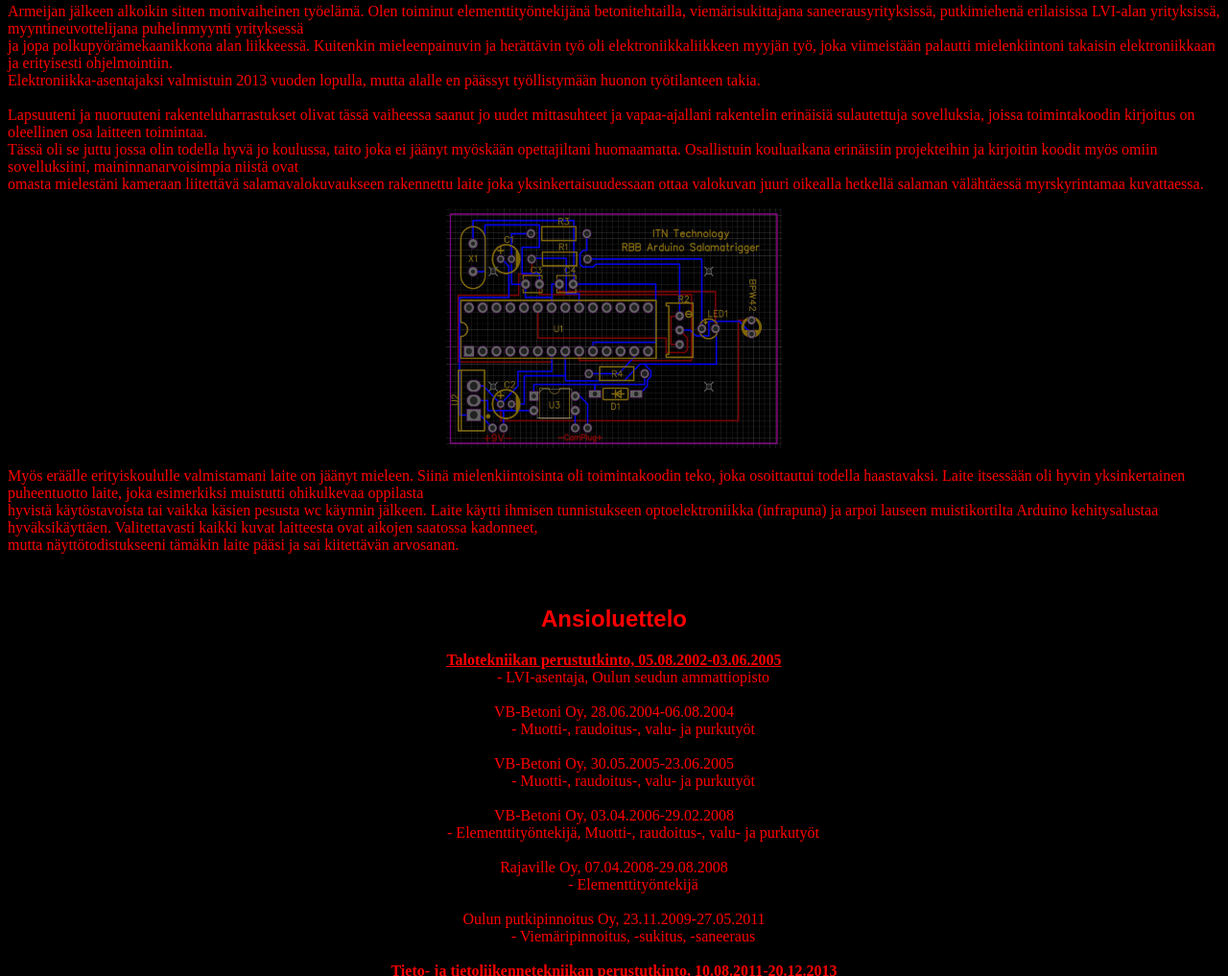
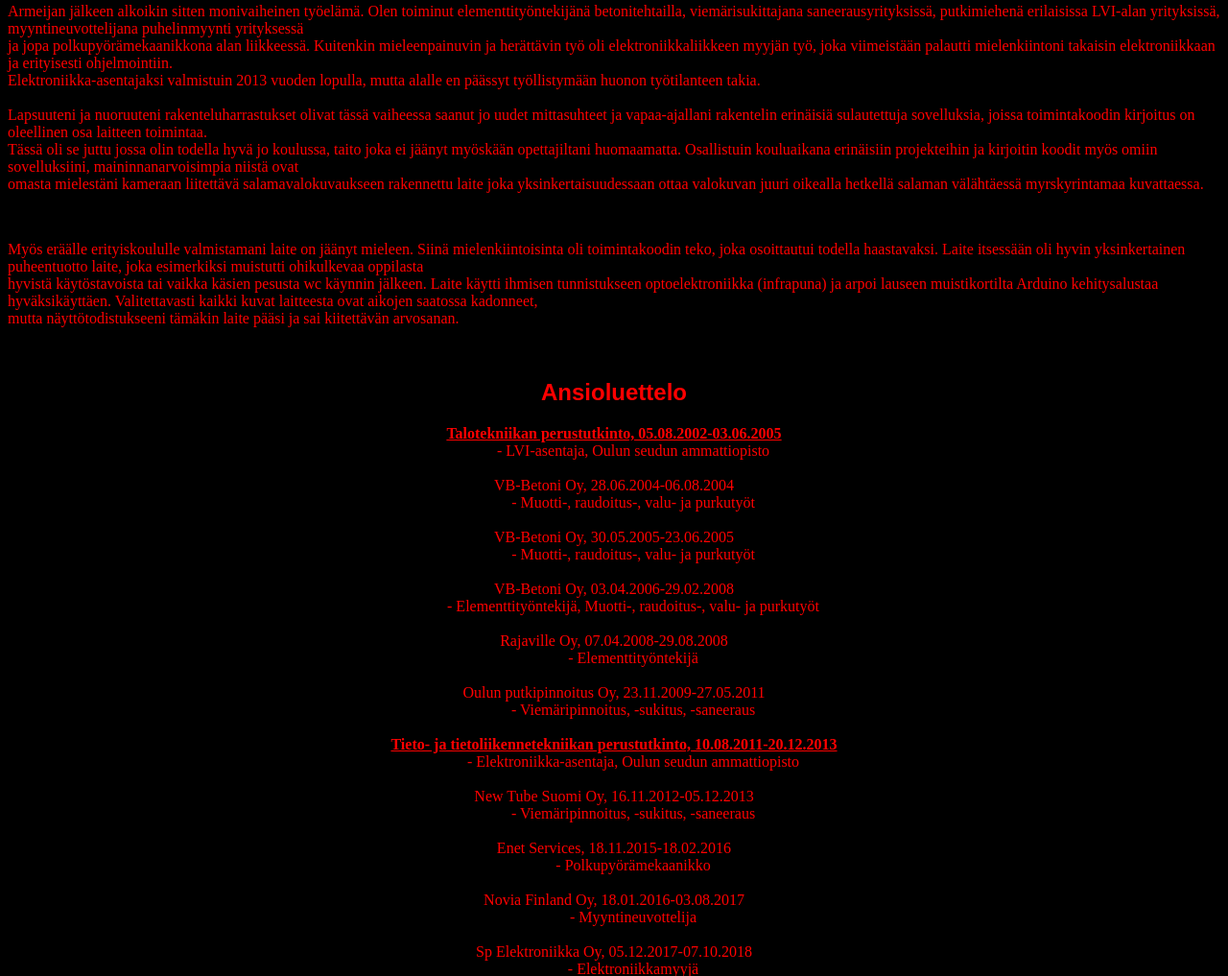
Before and after one commit to Nuojua/nuojua.github.io, a website: page portfolio.html in a window 1280 px wide. Shown: the part 1134-2151 px from the top of the page at 96% size. Drawn offline with Linux system fonts and the light colour scheme.

Commit message:
Add files via upload

```diff
--- a/portfolio.html
+++ b/portfolio.html
@@ -55,9 +55,7 @@
 laitteen toimintaa.<br>Tässä oli se juttu jossa olin todella hyvä jo koulussa, taito joka ei jäänyt myöskään opettajiltani huomaamatta. Osallistuin kouluaikana erinäisiin projekteihin
 ja kirjoitin koodit myös omiin sovelluksiini, maininnanarvoisimpia niistä ovat<br>omasta mielestäni kameraan liitettävä salamavalokuvaukseen rakennettu laite
 joka yksinkertaisuudessaan ottaa valokuvan juuri oikealla hetkellä salaman välähtäessä myrskyrintamaa kuvattaessa.</p>
-
-<img src="/images/pcb.jpg" alt="Salamatrigger" width="350" height="250">
-
+<br>
 <p>Myös eräälle erityiskoululle valmistamani laite on jäänyt mieleen. Siinä mielenkiintoisinta oli toimintakoodin teko, joka osoittautui todella haastavaksi. Laite itsessään oli
 hyvin yksinkertainen puheentuotto laite, joka esimerkiksi muistutti ohikulkevaa oppilasta<br>hyvistä käytöstavoista tai vaikka käsien pesusta wc käynnin jälkeen.
 Laite käytti ihmisen tunnistukseen optoelektroniikka (infrapuna) ja arpoi lauseen muistikortilta Arduino kehitysalustaa hyväksikäyttäen. Valitettavasti kaikki
```
